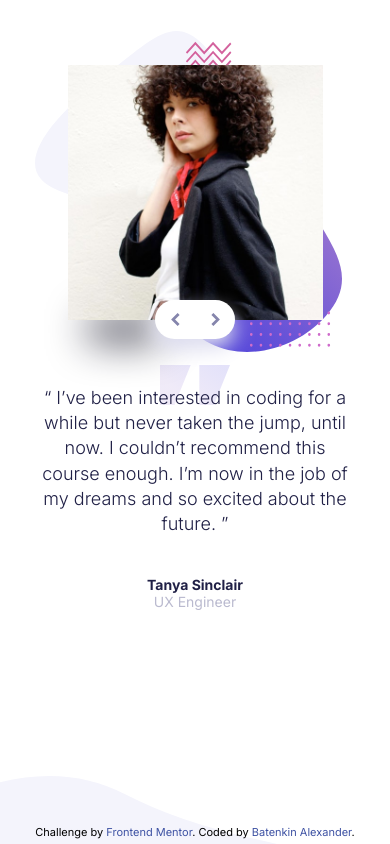
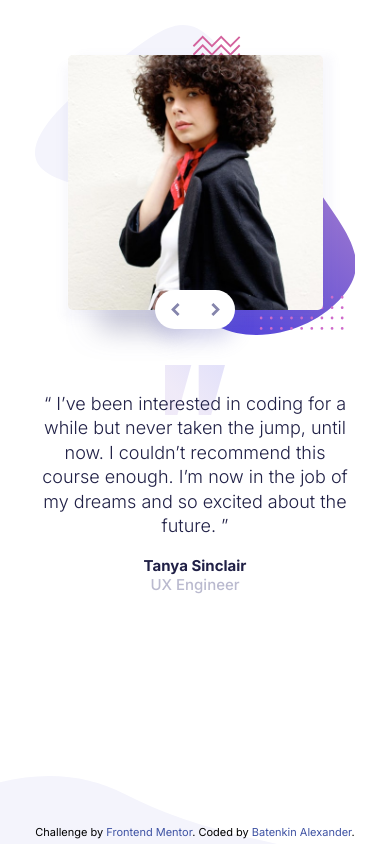
Before and after one commit to albatros444/frontendMentor35, a plain HTML site: page index.html in a window 390 px wide. Drawn offline with Linux system fonts and the light colour scheme.

Commit message:
precise layouts done

```diff
--- a/scss/main.scss
+++ b/scss/main.scss
@@ -10,14 +10,14 @@
     display: flex;
     justify-content: space-between;
     align-items: center;
-    bottom: calc(50vh + -275px); //125px; 15.62vh
-    right: calc(50vw - 190px); //538px;
+    bottom: calc(50vh + -280px); //125px; 15.62vh
+    right: calc(50vw - 192px); //538px;
     width: 114px;
     height: 56px;
     border-radius: 56px;
     z-index: 100;
     background-color: white;
-    box-shadow: 0px 10px 20px hsl(240, 38%, 90%);
+    box-shadow: 0px 10px 20px hsl(240, 38%, 60%, 30%);
     .boxForSvg {
       display: flex;
       justify-content: center;
@@ -25,13 +25,13 @@
       height: 80%;
       width: 58px;
       cursor: pointer;
-
       svg {
         height: 18px;
         width: 13px;
       }
     }
   }
+
   .slider {
     display: flex;
     justify-content: left;
@@ -54,36 +54,39 @@
         position: relative;
         height: 800px;
         width: 1440px;
-        padding: 290px 167px;
+        padding: 280px 167px;
         z-index: -100;
-        background: 670px 47px url(/images/pattern-bg.svg) no-repeat,
+        background: 670px 50px url(/images/pattern-bg.svg) no-repeat,
           260px 215px url(/images/pattern-quotes.svg) no-repeat;
         .boxForImg {
           position: absolute;
+          height: 540px;
           left: 735px;
-          top: 110px;
-          // left: 51vw; //735px;
-          // top: 13.7vh; //110px;
+          top: 115px;
           z-index: -50;
+          box-shadow: -5px 10px 10px hsl(240, 38%, 60%, 5%),
+            10px 0px 10px hsl(240, 38%, 60%, 5%);
+
           img {
+            border-radius: 5px;
           }
           .divForShadow {
             position: absolute;
-            width: 240px;
+            width: 340px;
             height: 20px;
-            top: 520px;
-            right: 278px;
+            top: 519px;
+            right: 178px;
             background-color: blue;
-            z-index: -80;
-            // box-shadow: 0px 20px 40px hsl(240, 38%, 60%);
-            box-shadow: 0px 20px 40px hsl(240, 38%, 10%);
+            z-index: -60;
+            box-shadow: 0px 15px 30px hsla(240, 17%, 49%, 0.6);
+            // box-shadow: 0px 20px 40px hsl(240, 38%, 10%);
           }
         }
         .text {
           width: 632px;
-          margin-bottom: 40px;
+          margin-bottom: 25px;
           font-weight: 300;
-          line-height: 1.4;
+          line-height: 1.36;
           z-index: 50;
           color: hsl(240, 38%, 20%);
         }
@@ -97,29 +100,8 @@
           display: inline-block;
           font-size: 20px;
           color: hsl(240, 18%, 77%);
-          font-weight: 400;
+          font-weight: 500;
         }
-      }
-    }
-  }
-
-  .card1 {
-    // display: none;
-
-    .text {
-    }
-    .name {
-      span {
-      }
-    }
-  }
-  .card2 {
-    // display: none;
-
-    .text {
-    }
-    .name {
-      span {
       }
     }
   }
--- a/scss/mediaQs.scss
+++ b/scss/mediaQs.scss
@@ -5,7 +5,7 @@
       width: 80px;
       height: 39px;
       right: calc(50vw - 40px);
-      top: 300px;
+      top: 290px;
       .boxForSvg {
         svg {
           height: 13px;
@@ -17,7 +17,6 @@
       }
     }
     .slider {
-      //   overflow-x: auto;
       background: left bottom / 277px 68px url(/images/pattern-curve.svg)
         no-repeat;
       .slide {
@@ -26,37 +25,44 @@
           width: 320px;
           height: auto;
           padding: 0;
-          background: 0px 31px / 307px 321px url(/images/pattern-bg.svg)
+          padding-bottom: 70px;
+          background: 0px 25px / 321px 310px url(/images/pattern-bg.svg)
               no-repeat,
-            center 365px / 70px 40px url(/images/pattern-quotes.svg) no-repeat;
+            center 365px / 60px 50px url(/images/pattern-quotes.svg) no-repeat;
           .boxForImg {
             position: static;
             display: flex;
             justify-content: center;
             align-items: center;
-            height: 385px;
+            height: 365px;
+            margin-bottom: 27px;
+            box-shadow: none;
             img {
+              display: block;
               width: 255px;
+              box-shadow: -5px 10px 10px hsl(240, 38%, 60%, 5%),
+                10px 0px 10px hsl(240, 38%, 60%, 5%);
             }
             .divForShadow {
-              width: 70px;
-              top: 299px;
-              right: 196px;
+              width: 80px;
+              top: 290px;
+              right: 176px;
             }
           }
           .text {
             width: auto;
+            margin-bottom: 17px;
             font-size: 18px;
             text-align: center;
           }
           .name {
             display: block;
-            font-size: 14px;
+            font-size: 15px;
             text-align: center;
           }
           .pos {
             display: block;
-            font-size: 14px;
+            font-size: 15px;
             text-align: center;
           }
         }
```
Also changed, not shown: dist/main.css, 1 other file.
